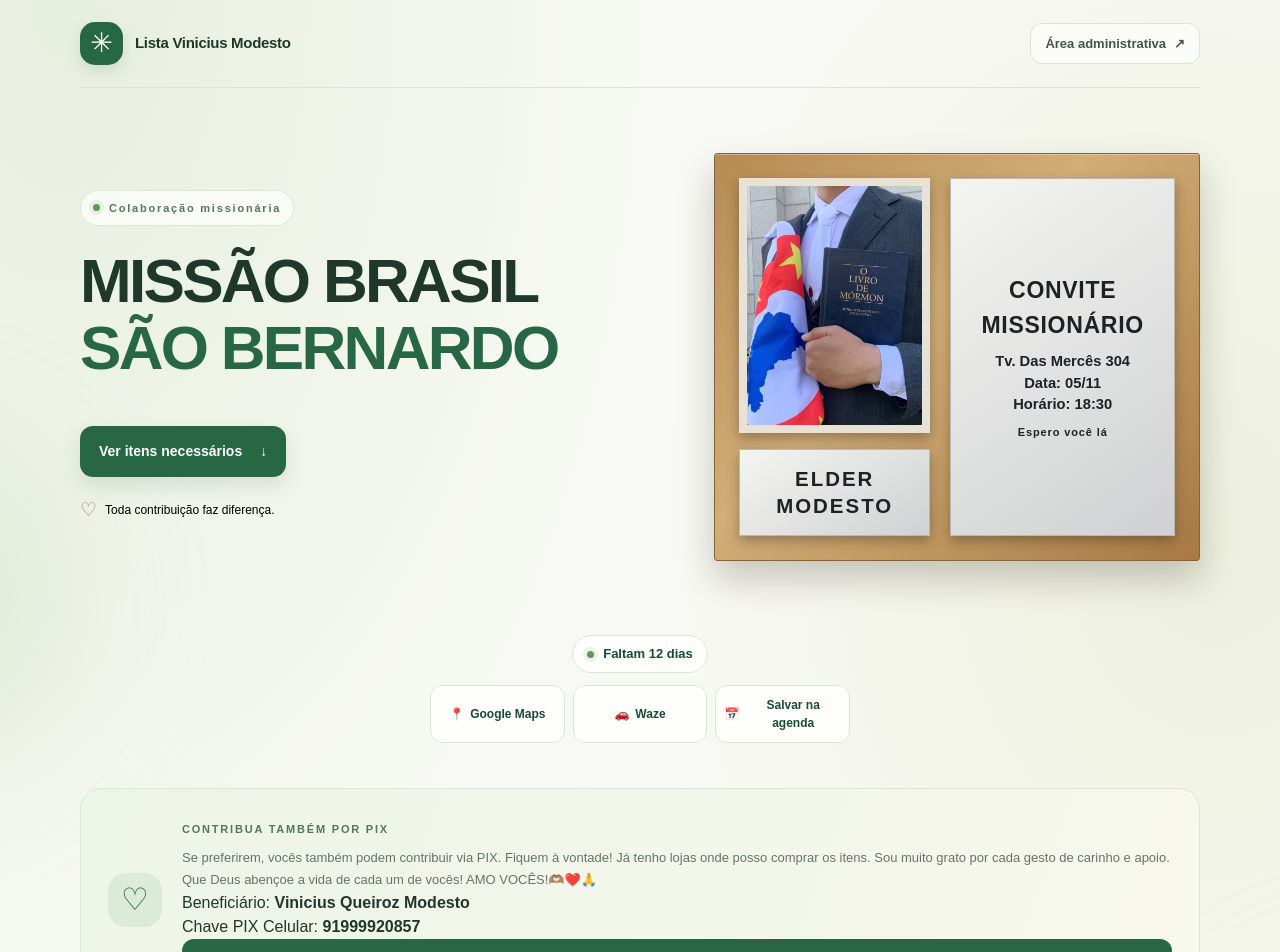
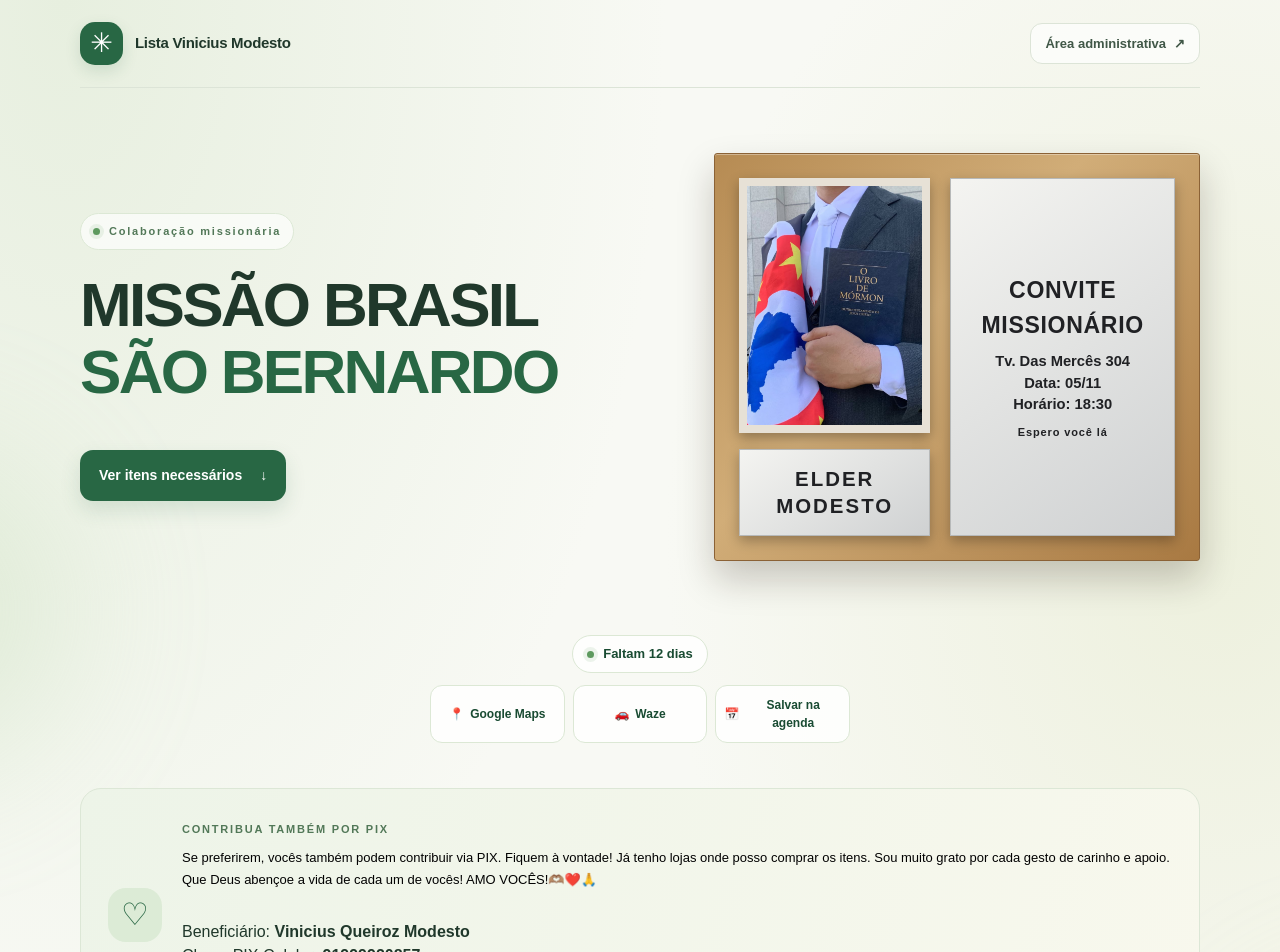
Before and after one commit to Meetch3/missao-lista, a Next.js app: page / in a window 1280 px wide. Shown: the top 952 px of the page. Built offline with nearby package versions, Linux system fonts and the light colour scheme; no server answers; the database is empty.

Commit message:
Atualiza aplicativo

```diff
--- a/app/globals.css
+++ b/app/globals.css
@@ -1042,7 +1042,7 @@ a {
 
 .gratitude p {
   margin: 7px 0 0;
-  color: #667568;
+  color: #020202;
   font-size: 13px;
   line-height: 1.7;
 }
--- a/app/page.tsx
+++ b/app/page.tsx
@@ -367,11 +367,6 @@ export default function Home() {
             <a className="primary-link" href="#itens">
               Ver itens necessários <span aria-hidden="true">↓</span>
             </a>
-
-            <div className="hero-note">
-              <span aria-hidden="true">♡</span>
-              Toda contribuição faz diferença.
-            </div>
           </div>
 
           <div className="mission-board" aria-label="Convite missionário">
@@ -465,6 +460,9 @@ export default function Home() {
             Se preferirem, vocês também podem contribuir via PIX.
             Fiquem à vontade! Já tenho lojas onde posso comprar os itens. Sou muito grato por cada gesto de carinho e apoio. Que Deus abençoe a vida de cada um de vocês!
             AMO VOCÊS!🫶🏽❤️🙏
+            </p>
+            <p>
+              <br />
             </p>
 
             <div className="pix-details">
```
